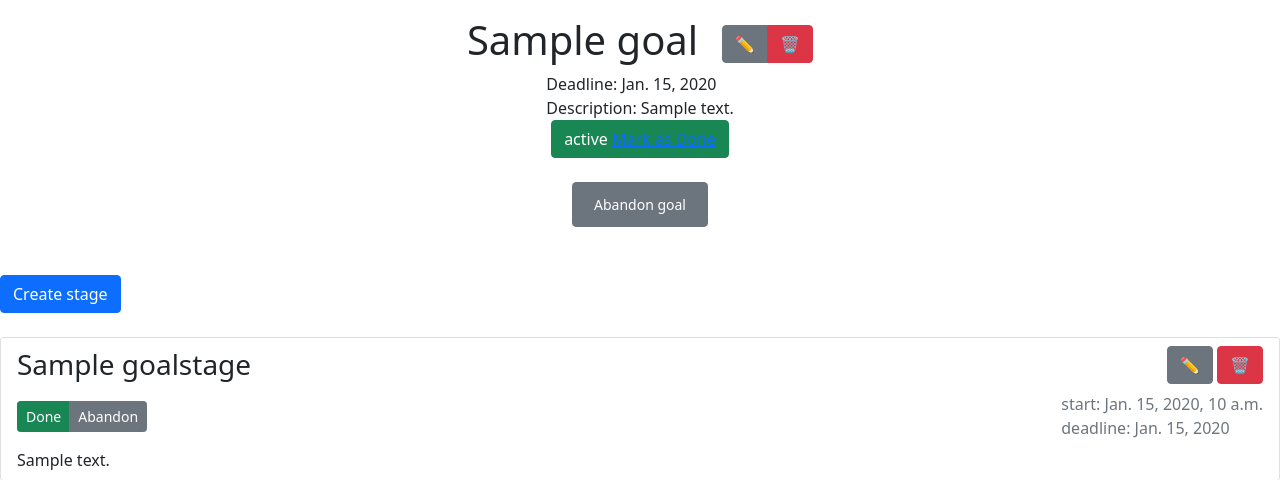
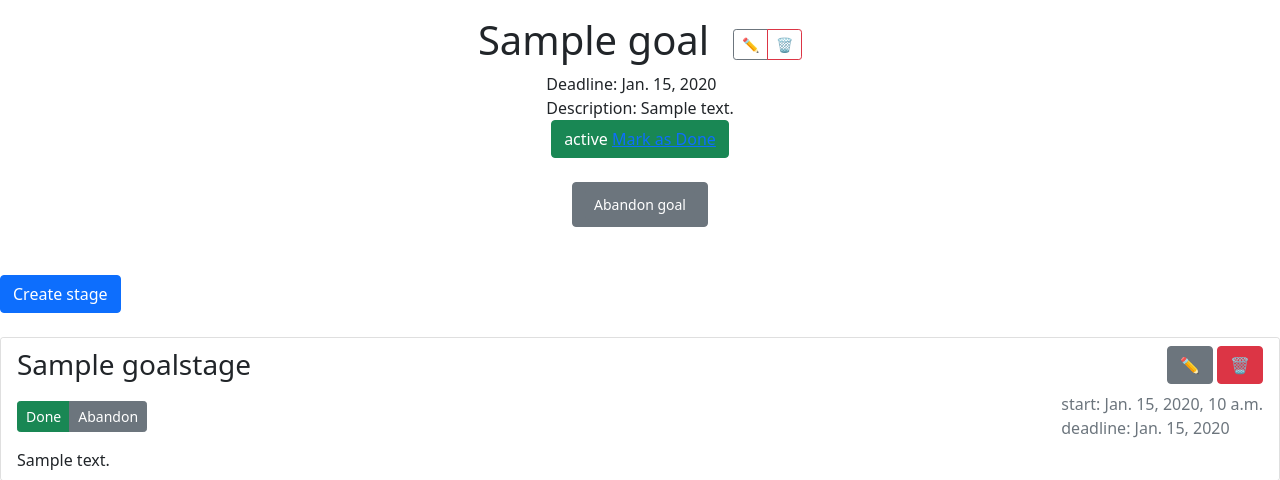
Before and after one commit to Oleksiy-Liubchenko/habits-and-goals-service, a Django app: page /goals/1/ in a window 1280 px wide. Shown: the part 58-538 px from the top of the page. Run offline with Django 4.2, Linux system fonts and the light colour scheme; a user stored in the database is signed in; tables that the repository leaves empty hold one stand-in row (values such as "Sample post"); some libraries are stand-ins or nearby versions.

Commit message:
Update delete/update buttons (more visible) on goal_detail.html

```diff
--- a/templates/goal/goal_detail.html
+++ b/templates/goal/goal_detail.html
@@ -10,10 +10,10 @@
   </div>
   <div class="col-auto">
     <div class="btn-group">
-      <a href="{% url 'tracker:goal-update' pk=goal.id %}" class="btn btn-secondary">
+      <a href="{% url 'tracker:goal-update' pk=goal.id %}" class="btn btn-outline-secondary btn-sm mr-2">
         ✏️
       </a>
-      <a href="{% url 'tracker:goal-delete' pk=goal.id %}" class="btn btn-danger">
+      <a href="{% url 'tracker:goal-delete' pk=goal.id %}" class="btn btn-outline-danger btn-sm">
         🗑️
       </a>
     </div>
```
